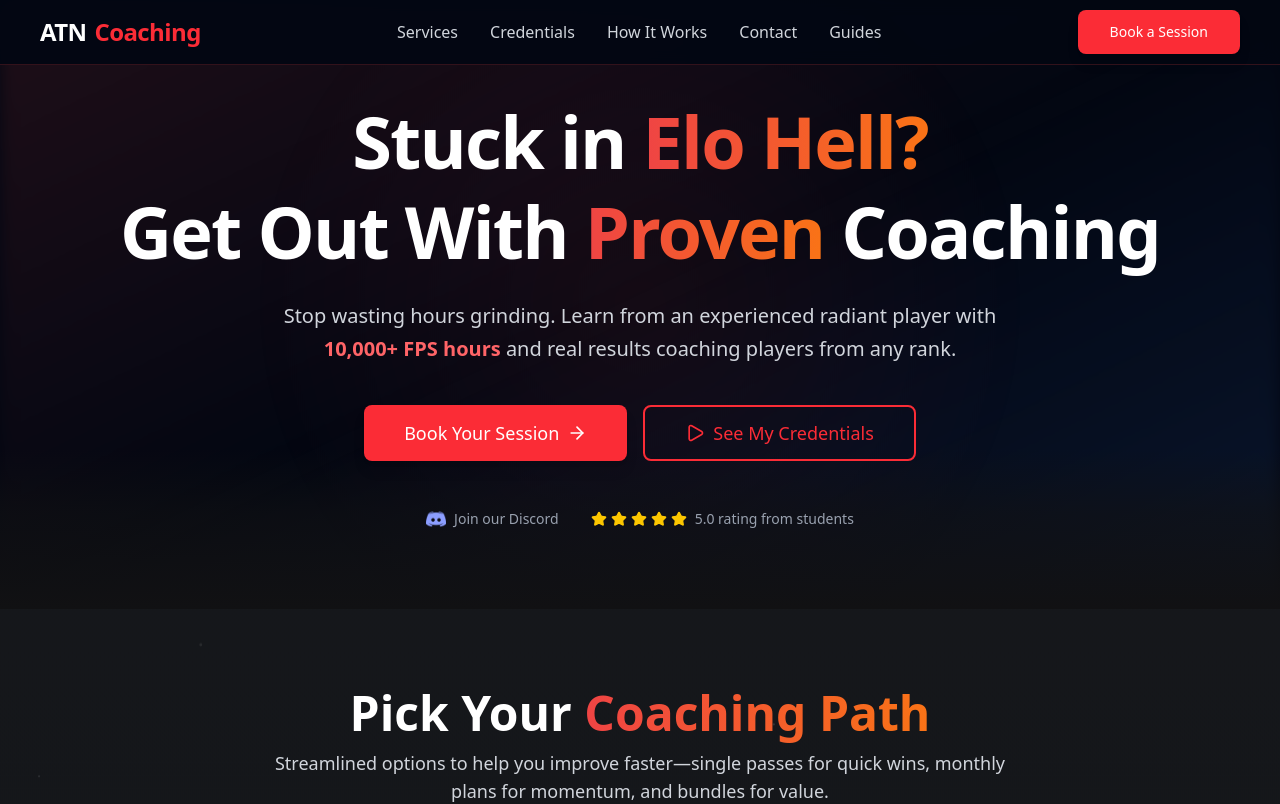
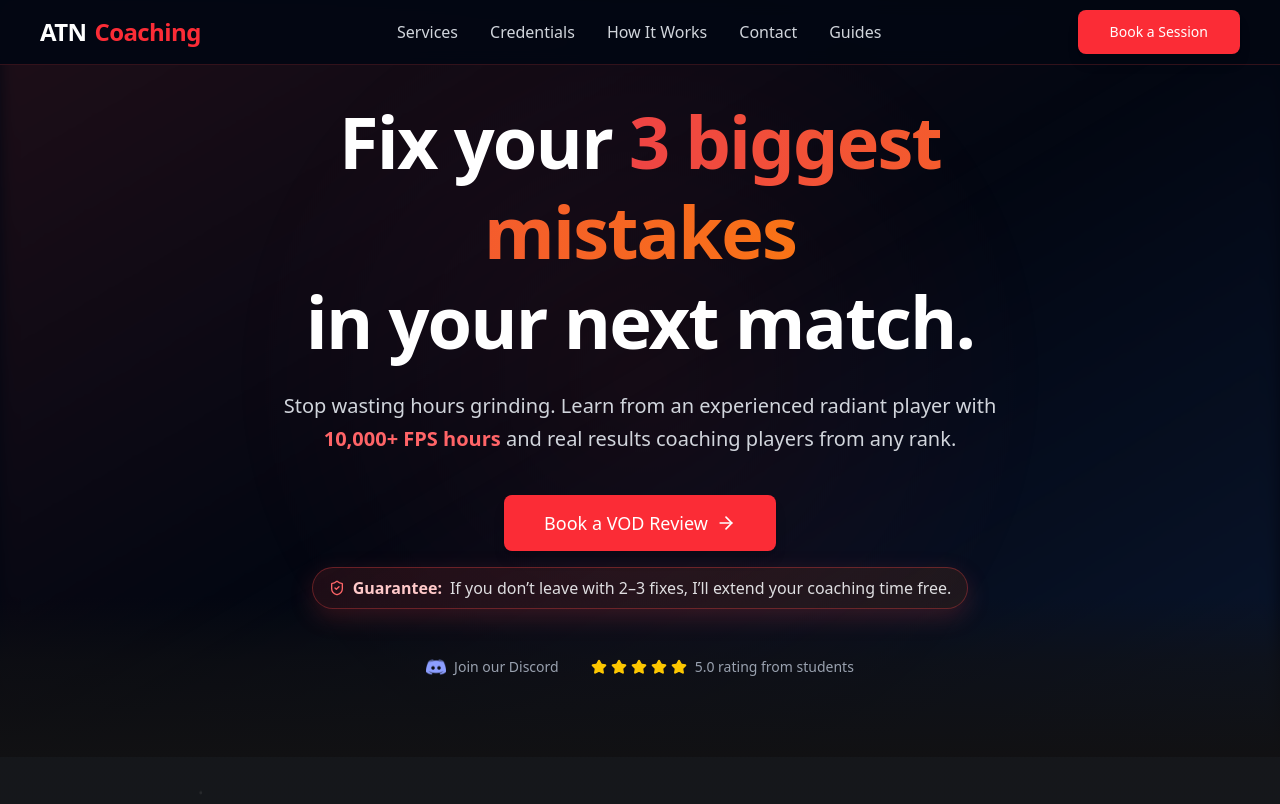
Before and after one commit to anth0nytran/ATN-COACHING-WEBSITE, a Next.js app: page / in a window 1280 px wide. Shown: the top 804 px of the page. Built offline with nearby package versions, Linux system fonts and the light colour scheme; no server answers.

Commit message:
Hero: focused promise + single CTA + guarantee. Layout: global sticky Discord CTA for community conversion.

```diff
--- a/src/app/layout.tsx
+++ b/src/app/layout.tsx
@@ -2,6 +2,7 @@ import type { Metadata } from "next";
 import { Inter, Roboto_Mono } from "next/font/google";
 import Script from "next/script";
 import { Analytics } from "@vercel/analytics/next";
+import StickyDiscordCTA from "@/components/sections/StickyDiscordCTA";
 import "./globals.css";
 
 const inter = Inter({
@@ -87,6 +88,8 @@ export default function RootLayout({
         ) : null}
 
         {children}
+        {/* Sticky Discord CTA */}
+        <StickyDiscordCTA />
         {/* Vercel Analytics */}
         <Analytics />
       </body>
--- a/src/components/sections/Hero.tsx
+++ b/src/components/sections/Hero.tsx
@@ -3,8 +3,7 @@
 import React, { useEffect, useRef, useState } from "react";
 import Image from "next/image";
 import { Button } from "@/components/ui/button";
-import { ArrowRight, Play, Star } from "lucide-react";
-import { scrollToElement } from "@/lib/utils";
+import { ArrowRight, Star, ShieldCheck } from "lucide-react";
 
 export function Hero() {
   return (
@@ -26,38 +25,46 @@ export function Hero() {
         </div>
 
         {/* Main Headline */}
-        <h1 className="text-4xl md:text-6xl lg:text-7xl font-extrabold text-white mb-6 leading-tight tracking-tight">
-          Stuck in <span className="text-gradient">Elo Hell?</span>
-          <br />
-          Get Out With <span className="text-gradient">Proven</span> Coaching
-        </h1>
+        <div className="mx-auto max-w-4xl">
+          <h1 className="text-4xl md:text-6xl lg:text-7xl font-extrabold text-white mb-6 leading-tight tracking-tight">
+            Fix your <span className="text-gradient">3 biggest mistakes</span>
+            <br />
+            in your next match.
+          </h1>
+        </div>
 
         {/* Subheadline */}
         <p className="text-lg md:text-xl text-gray-300 mb-10 max-w-3xl mx-auto leading-relaxed">
           Stop wasting hours grinding. Learn from an experienced radiant player with <span className="text-red-400 font-semibold"> 10,000+ FPS hours</span> and real results coaching players from any rank.
         </p>
 
-        {/* CTA Buttons */}
-        <div className="flex flex-col sm:flex-row items-center justify-center gap-4 mb-12">
+        {/* Single CTA + Guarantee */}
+        <div className="flex flex-col items-center justify-center gap-4 mb-12">
           <Button
             variant="valorant"
             size="xl"
-            onClick={() => scrollToElement("services")}
+            onClick={() => {
+              try { window.location.href = "/checkout-auto?serviceId=live-vod-review"; } catch {}
+            }}
             className="group valorant-button"
+            aria-label="Book a VOD Review"
           >
-            Book Your Session
+            Book a VOD Review
             <ArrowRight className="ml-2 w-5 h-5 group-hover:translate-x-1 transition-transform" />
           </Button>
-
-          <Button
-            variant="valorant-outline"
-            size="xl"
-            onClick={() => scrollToElement("credentials")}
-            className="valorant-button-outline"
+          <div
+            className="inline-flex items-center gap-2 rounded-full px-4 py-2 text-sm md:text-base"
+            style={{
+              background: "linear-gradient(90deg, rgba(239,68,68,0.12) 0%, rgba(249,115,22,0.10) 100%)",
+              border: "1px solid rgba(239,68,68,0.35)",
+              boxShadow: "0 8px 24px rgba(239,68,68,0.20)",
+            }}
+            aria-label="Satisfaction guarantee"
           >
-            <Play className="mr-2 w-5 h-5" />
-            See My Credentials
-          </Button>
+            <ShieldCheck className="w-4 h-4 text-red-400" />
+            <span className="text-red-200 font-bold">Guarantee:</span>
+            <span className="text-gray-100/90">If you don’t leave with 2–3 fixes, I’ll extend your coaching time free.</span>
+          </div>
         </div>
 
         {/* Social Proof */}
--- /dev/null
+++ b/src/components/sections/StickyDiscordCTA.tsx
@@ -0,0 +1,91 @@
+"use client";
+
+import React from "react";
+import Link from "next/link";
+import { Button } from "@/components/ui/button";
+
+function usePersistentDismiss(key: string) {
+  const [hidden, setHidden] = React.useState<boolean>(false);
+  React.useEffect(() => {
+    try {
+      const v = typeof window !== "undefined" ? window.localStorage.getItem(key) : null;
+      setHidden(v === "1");
+    } catch {
+      setHidden(false);
+    }
+  }, [key]);
+  const dismiss = React.useCallback(() => {
+    try {
+      if (typeof window !== "undefined") window.localStorage.setItem(key, "1");
+    } catch {
+      // noop
+    }
+    setHidden(true);
+  }, [key]);
+  return { hidden, dismiss };
+}
+
+export default function StickyDiscordCTA() {
+  const { hidden, dismiss } = usePersistentDismiss("sticky:discord-cta:v1");
+  const invite = process.env.NEXT_PUBLIC_DISCORD_INVITE || "";
+  if (hidden || !invite) return null;
+
+  return (
+    <div
+      role="dialog"
+      aria-label="Join our Discord community"
+      className="fixed inset-x-0 bottom-0 z-50"
+      style={{ pointerEvents: "none" }}
+    >
+      <div className="mx-auto max-w-6xl px-4 pb-4" style={{ pointerEvents: "auto" }}>
+        <div
+          className="relative overflow-hidden rounded-2xl border"
+          style={{
+            background:
+              "linear-gradient(90deg, rgba(239,68,68,0.14) 0%, rgba(249,115,22,0.12) 50%, rgba(59,130,246,0.10) 100%)",
+            borderColor: "rgba(239,68,68,0.35)",
+            boxShadow:
+              "0 10px 30px rgba(239,68,68,0.25), 0 6px 12px rgba(0,0,0,0.35)",
+            backdropFilter: "blur(6px)",
+          }}
+        >
+          <div className="absolute inset-y-0 left-0 w-[3px] bg-gradient-to-b from-red-500 via-orange-400 to-red-500" aria-hidden />
+
+          <div className="p-4 md:p-5">
+            <div className="flex flex-col md:flex-row md:items-center md:justify-between gap-4">
+              <div className="flex-1 min-w-0">
+                <div className="text-white text-lg md:text-xl font-extrabold tracking-tight">
+                  Join our Discord community
+                </div>
+                <div className="text-gray-200 mt-1 text-sm md:text-base">
+                  Free VOD reviews, step-by-step guides, aim drills, plus weekly tips & tricks.
+                </div>
+                <ul className="mt-2 text-gray-300 text-xs md:text-sm grid grid-cols-1 sm:grid-cols-2 gap-x-6 gap-y-1 list-disc list-inside">
+                  <li>Community VOD review queue</li>
+                  <li>Rank-up guides & playbooks</li>
+                  <li>Aim routines used by high‑elo players</li>
+                  <li>Meta notes, lineups, and updates</li>
+                </ul>
+              </div>
+
+              <div className="flex items-center gap-2 shrink-0">
+                <Link href={invite} target="_blank" rel="noreferrer">
+                  <Button variant="valorant" size="lg" aria-label="Join Discord community">
+                    Join Discord
+                  </Button>
+                </Link>
+                <button
+                  aria-label="Dismiss"
+                  onClick={dismiss}
+                  className="rounded-md px-3 py-2 text-xs md:text-sm text-gray-300 hover:text-white transition-colors"
+                >
+                  Dismiss
+                </button>
+              </div>
+            </div>
+          </div>
+        </div>
+      </div>
+    </div>
+  );
+}
```
